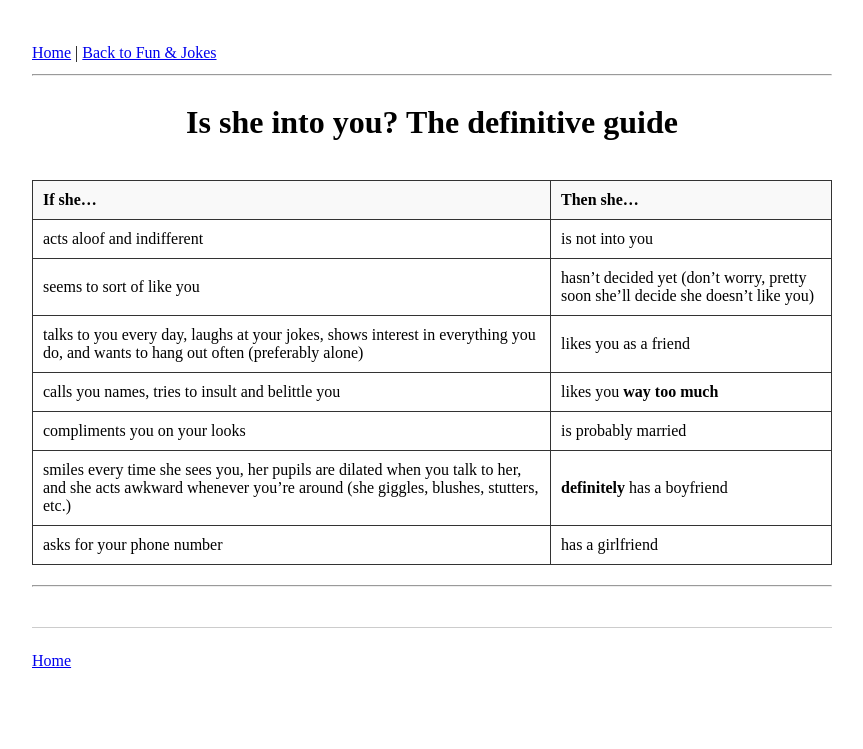
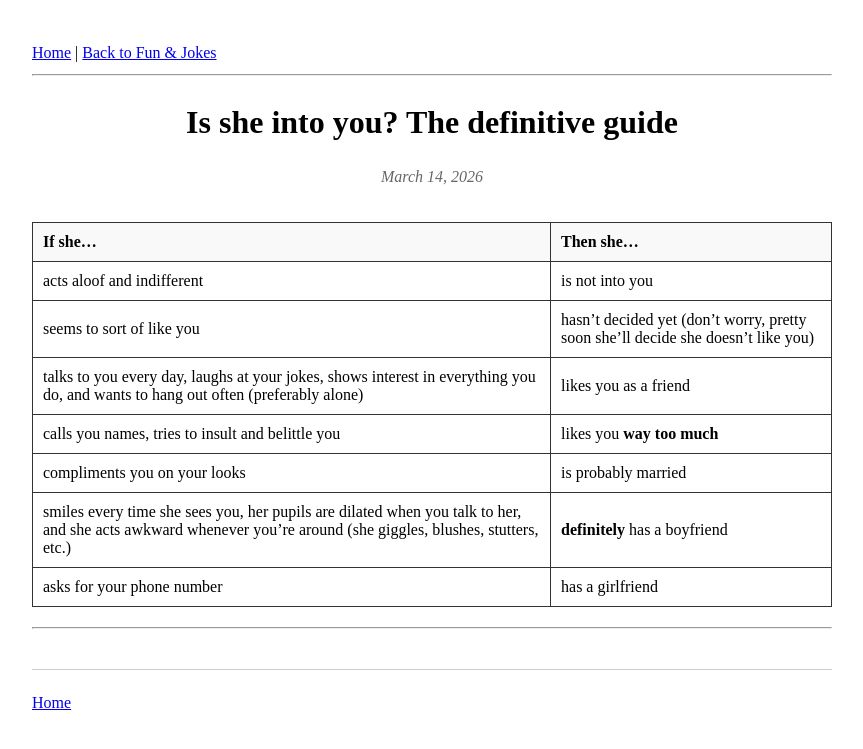
Before and after one commit to smitke6/smitke6.github.io, a Jekyll site: the page built from archive/en/2026-03-14-into-you.md, in a window 1280 px wide. Shown: the top 749 px of the page, without its empty margins (208-1071 px from the left). Built offline with Jekyll 4.4.1, drawn with Linux system fonts in a browser that asks for light colours.

Commit message:
Update 2026-03-14-into-you.md

```diff
--- a/archive/en/2026-03-14-into-you.md
+++ b/archive/en/2026-03-14-into-you.md
@@ -2,6 +2,7 @@
 layout: post
 category: joke
 title: "Is she into you? The definitive guide"
+date: 2026-03-14
 ---
 
 | If she... | Then she... |
```
